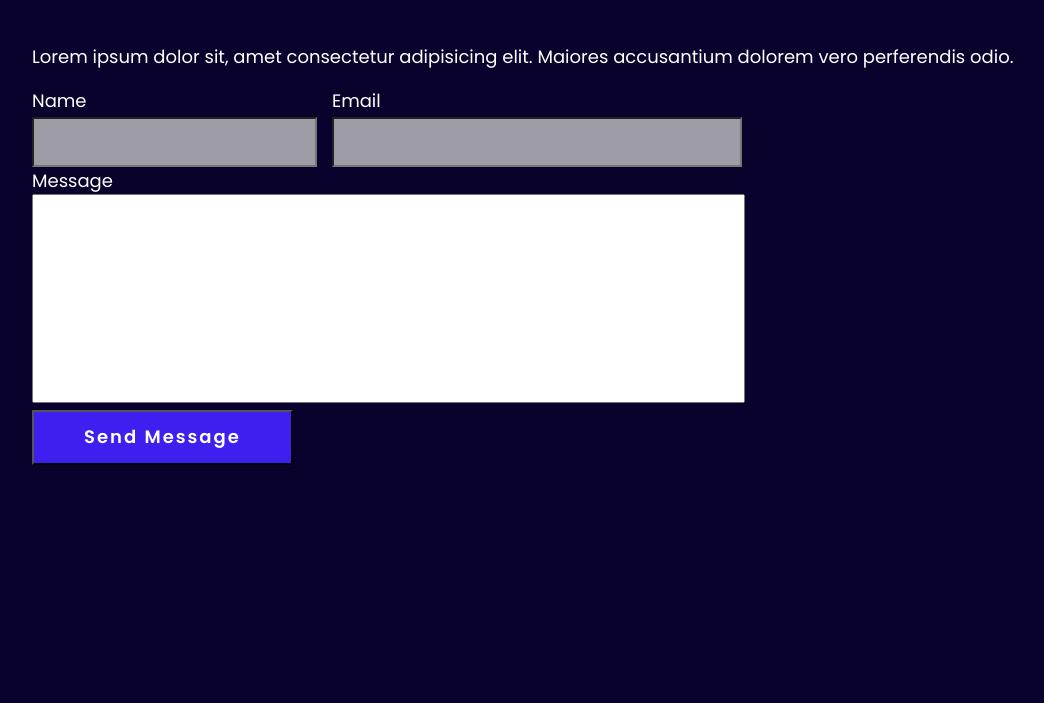
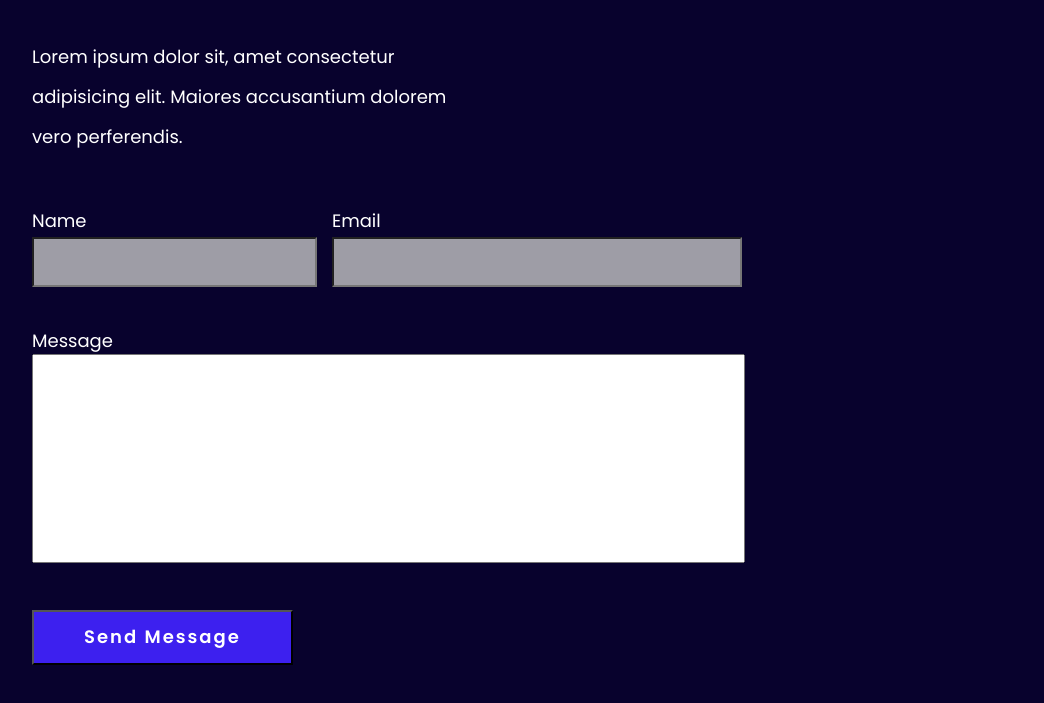
Before and after one commit to rakpcodes/fit-works, a plain HTML site: page index.html in a window 1280 px wide. Shown: the part 2396-3099 px from the top of the page, without its empty margins (68-1112 px from the left). Before the commit the page ends 3061 px from the top, so only its background shows below. Drawn offline with Linux system fonts and the light colour scheme.

Commit message:
added util classes for spacing on form

```diff
--- a/index.html
+++ b/index.html
@@ -127,14 +127,14 @@
         <section class="section-join-us">
 
             <div class="wrapper">
-                <div class="text-box u-margin-bottom-medium">
+                <div class="text-box u-margin-bottom-big">
                     <div class="u-margin-bottom-medium sub-header">
                         <img src="./img/slashes.svg" alt="Yellow diagonal slashes" class="slashes">
                         <h2 class="heading-secondary">Join Us Today</h2>
                     </div>
 
                     <p>Lorem ipsum dolor sit, amet consectetur adipisicing elit. Maiores accusantium dolorem vero
-                        perferendis odio.</p>
+                        perferendis.</p>
                 </div>
 
                 <form action="#" class="form" name="form-join-us">
@@ -144,10 +144,10 @@
                     <label for="email" class="form-label__input">Email</label>
                     <input type="email" id="email" name="email" class="form-input form-input__email">
 
-                    <label for="message" class="form-label__text-area">Message</label>
+                    <label for="message" class="form-label__text-area u-margin-top-medium">Message</label>
                     <textarea name="message" id="message" cols="78" rows="10" class="form-text-area"></textarea>
 
-                    <button class="btn" type="submit">Send Message</button>
+                    <button class="btn u-margin-top-medium" type="submit">Send Message</button>
                 </form>
             </div>
 
--- a/styles/sass/layouts/_join-us.scss
+++ b/styles/sass/layouts/_join-us.scss
@@ -3,6 +3,10 @@
         background-image: url(../../../img/image7.jpg);
         background-size: cover;
         padding: 10rem;
+
+        .text-box {
+            width: 40%;
+        }
 
         .form {
             width: 66%;
```
Also changed, not shown: styles/main.css.
